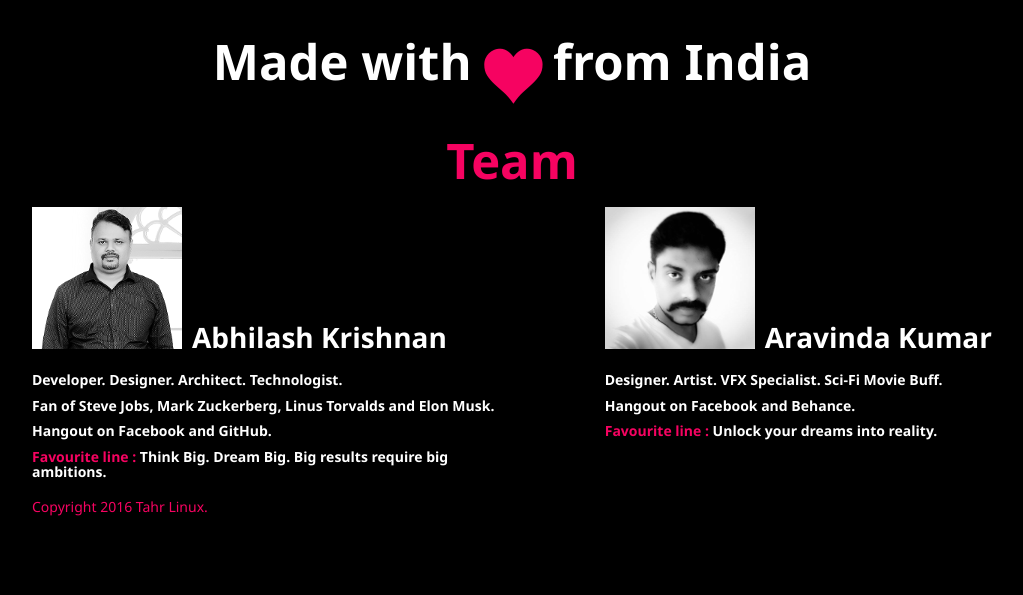
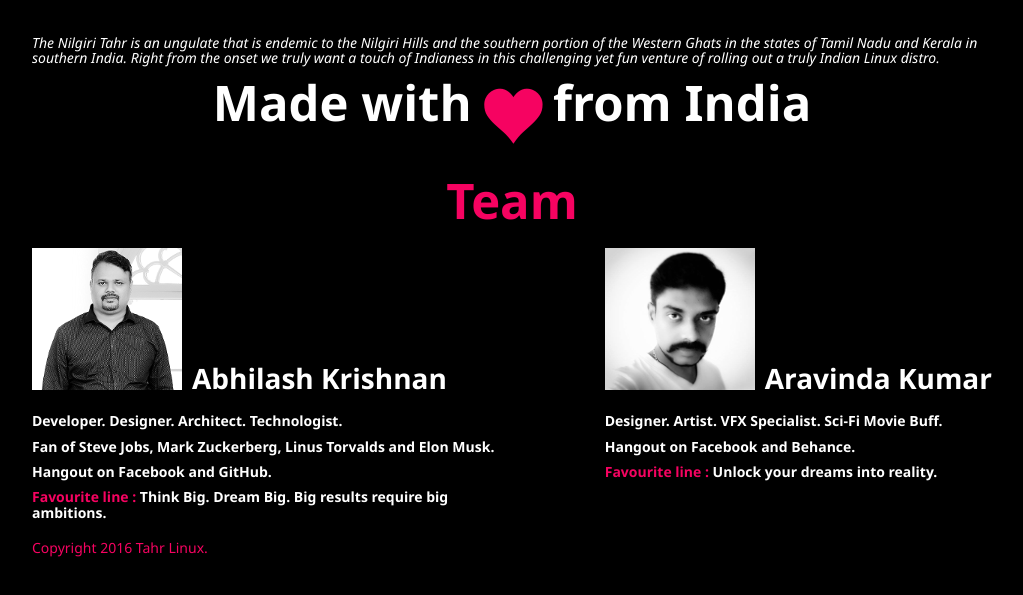
Before and after one commit to tahrlinux/tahrlinux.github.io, a plain HTML site: page index.html in a window 1280 px wide. Shown: the part 195-790 px from the top of the page, without its empty margins (128-1151 px from the left). Drawn offline with Linux system fonts and the light colour scheme.

Commit message:
TahrLinux Website

```diff
--- a/index.html
+++ b/index.html
@@ -20,6 +20,15 @@
 						<img src="images/logo.png" />
 					</div>
 				</div>
+				<div class="row">
+					<div class="cell colspan12 bg-black" style="padding-bottom:10px; text-align:left;">
+						<div style="color: #fff; font-size: 100%; font-style: italic; font-weight:normal; margin-left: 0px;">
+							The Nilgiri Tahr is an ungulate that is endemic to the Nilgiri Hills and the southern portion of the Western Ghats in the states of Tamil Nadu and Kerala in southern India.
+							Right from the onset we truly want a touch of Indianess in this challenging yet fun venture of rolling out a truly Indian Linux distro.
+						</div>
+					</div>
+				</div>
+
 				<div class="row">
 					<div class="cell colspan12 bg-black" style="padding-bottom:10px; text-align:center;">
 							<span style="color:#fff; font-size: 350%; font-weight:bold; margin-left: 0px;">Made with <span class="mif-heart mif-4x" style="color:#f60361;"></span> from India</span>
```
